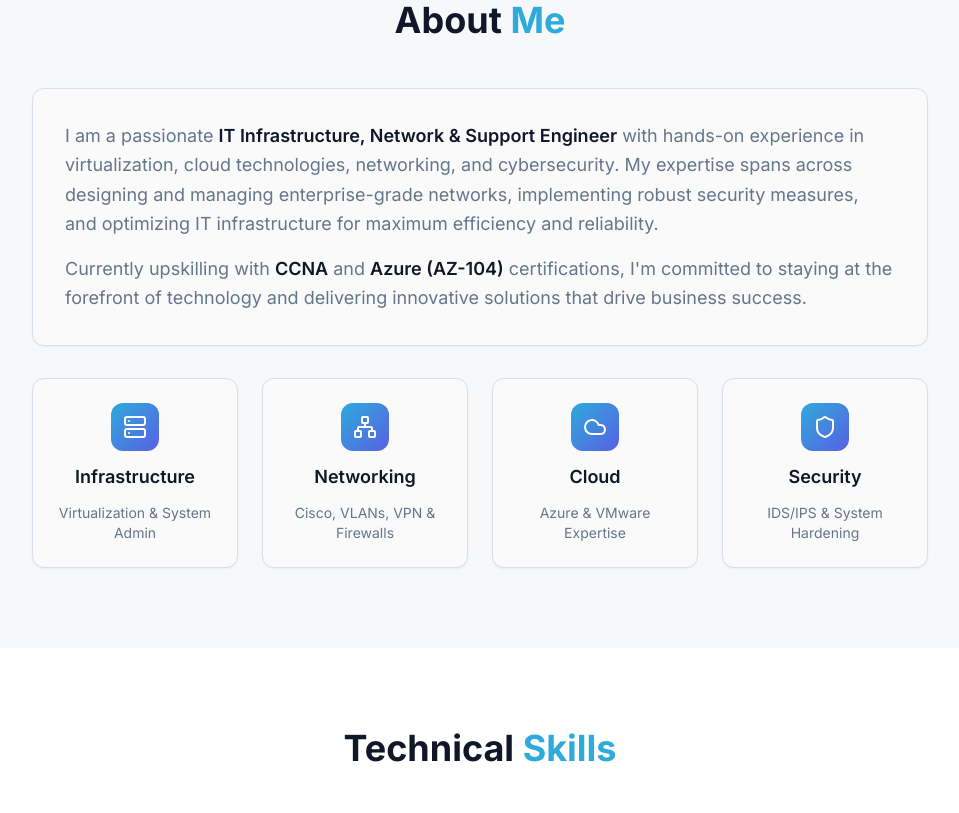
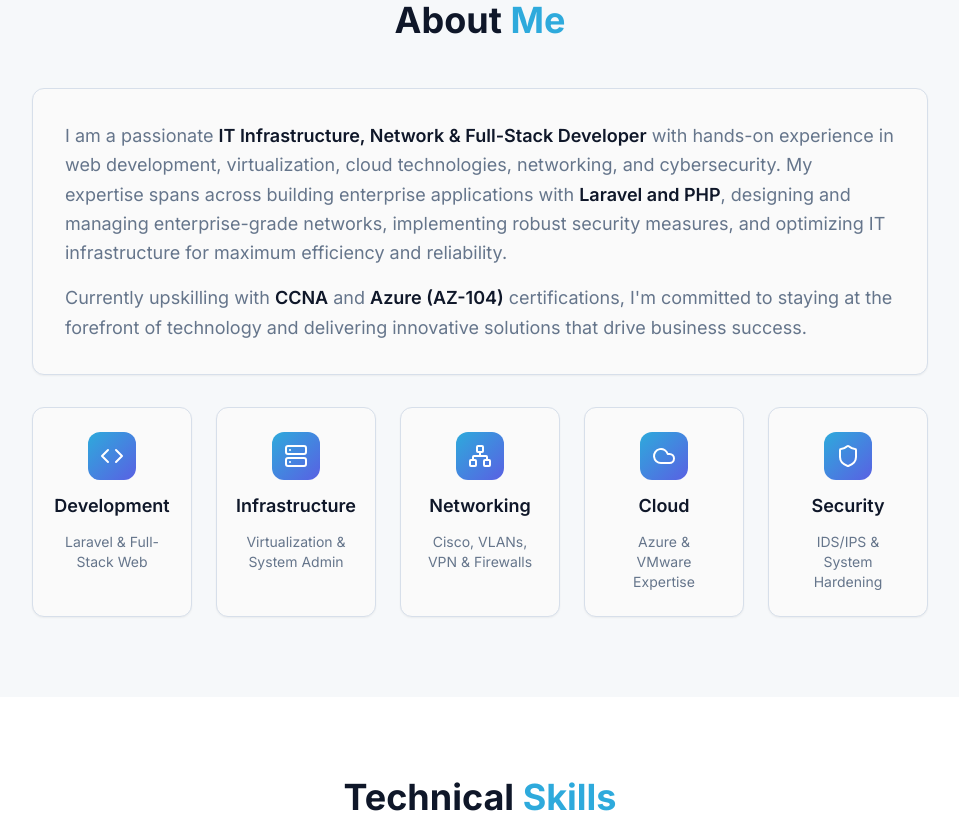
Before and after one commit to raphaeljay/resume.me, a React (Vite) app: page / in a window 1280 px wide. Shown: the part 880-1693 px from the top of the page, without its empty margins (160-1119 px from the left). Built offline with nearby package versions, Linux system fonts and the light colour scheme; the HTML template or start-up script is replaced by a standard one.

Commit message:
skill update

```diff
--- a/src/components/AboutSection.tsx
+++ b/src/components/AboutSection.tsx
@@ -1,8 +1,13 @@
 import { Card } from '@/components/ui/card';
-import { Server, Network, Cloud, Shield } from 'lucide-react';
+import { Server, Network, Cloud, Shield, Code } from 'lucide-react';
 
 const AboutSection = () => {
   const highlights = [
+    {
+      icon: Code,
+      title: 'Development',
+      description: 'Laravel & Full-Stack Web',
+    },
     {
       icon: Server,
       title: 'Infrastructure',
@@ -37,10 +42,10 @@
             {/* About Text */}
             <Card className="p-8 bg-card border border-border animate-fade-in">
               <p className="text-lg leading-relaxed text-muted-foreground">
-                I am a passionate <span className="text-foreground font-semibold">IT Infrastructure, Network & Support Engineer</span> with
-                hands-on experience in virtualization, cloud technologies, networking, and cybersecurity. My expertise spans across
-                designing and managing enterprise-grade networks, implementing robust security measures, and optimizing IT infrastructure
-                for maximum efficiency and reliability.
+                I am a passionate <span className="text-foreground font-semibold">IT Infrastructure, Network & Full-Stack Developer</span> with
+                hands-on experience in web development, virtualization, cloud technologies, networking, and cybersecurity. My expertise spans across
+                building enterprise applications with <span className="text-foreground font-semibold">Laravel and PHP</span>, designing and managing
+                enterprise-grade networks, implementing robust security measures, and optimizing IT infrastructure for maximum efficiency and reliability.
               </p>
               <p className="text-lg leading-relaxed text-muted-foreground mt-4">
                 Currently upskilling with <span className="text-foreground font-semibold">CCNA</span> and{' '}
@@ -50,7 +55,7 @@
             </Card>
 
             {/* Highlights Grid */}
-            <div className="grid grid-cols-1 md:grid-cols-2 lg:grid-cols-4 gap-6">
+            <div className="grid grid-cols-1 md:grid-cols-2 lg:grid-cols-5 gap-6">
               {highlights.map((item, index) => (
                 <Card
                   key={index}
--- a/src/components/ExperienceSection.tsx
+++ b/src/components/ExperienceSection.tsx
@@ -10,11 +10,12 @@
       period: 'May 2023 - Present',
       achievements: [
         'Designed and implemented enterprise-grade network infrastructure with VLANs, firewalls, and VPN configurations',
+        'Developed a comprehensive Property Management System using Laravel, MySQL, and JavaScript for a service apartment business, featuring booking management, billing automation, and analytics dashboards',
         'Managed virtualized environments using VMware and Proxmox, optimizing resource allocation and performance',
         'Deployed and maintained cybersecurity measures including IDS/IPS, system hardening, and access controls',
         'Provided technical leadership in cloud migration projects to Azure platform',
       ],
-      tags: ['Azure', 'VMware', 'Proxmox', 'Networking', 'Security'],
+      tags: ['Laravel', 'PHP', 'MySQL', 'Azure', 'VMware', 'Proxmox', 'Networking', 'Security'],
     },
     {
       title: 'IT Support Officer',
--- a/src/components/ProjectsSection.tsx
+++ b/src/components/ProjectsSection.tsx
@@ -5,6 +5,13 @@
 
 const ProjectsSection = () => {
   const projects = [
+    {
+      icon: Server,
+      title: 'Property Management System (PMS)',
+      description:
+        'Currently developing a comprehensive property management system for a service apartment business. Built with Laravel and MySQL, the system handles booking management, guest check-in/check-out, room inventory, billing, reporting, and staff management. Features include real-time availability tracking, automated invoicing, and detailed analytics dashboards.',
+      tools: ['Laravel', 'PHP', 'MySQL', 'JavaScript', 'Bootstrap', 'REST API'],
+    },
     {
       icon: CodeXml,
       title: 'Network Automation Toolkit',
--- a/src/components/SkillsSection.tsx
+++ b/src/components/SkillsSection.tsx
@@ -3,6 +3,10 @@
 
 const SkillsSection = () => {
   const skillCategories = [
+    {
+      category: 'Web Development',
+      skills: ['Laravel', 'PHP', 'MySQL', 'JavaScript', 'Bootstrap', 'REST API', 'Git', 'MVC Architecture'],
+    },
     {
       category: 'Networking',
       skills: [
@@ -34,7 +38,7 @@
     },
     {
       category: 'Tools & Platforms',
-      skills: ['Portainer', 'Nextcloud', 'Pi-hole', 'Jellyfin', 'Docker', 'Git', 'PowerShell', 'Bash'],
+      skills: ['Portainer', 'Nextcloud', 'Pi-hole', 'Jellyfin', 'Docker', 'PowerShell', 'Bash'],
     },
   ];
 
```
Also changed, not shown: 1 other file (tests, documents, lock files or other folders).
